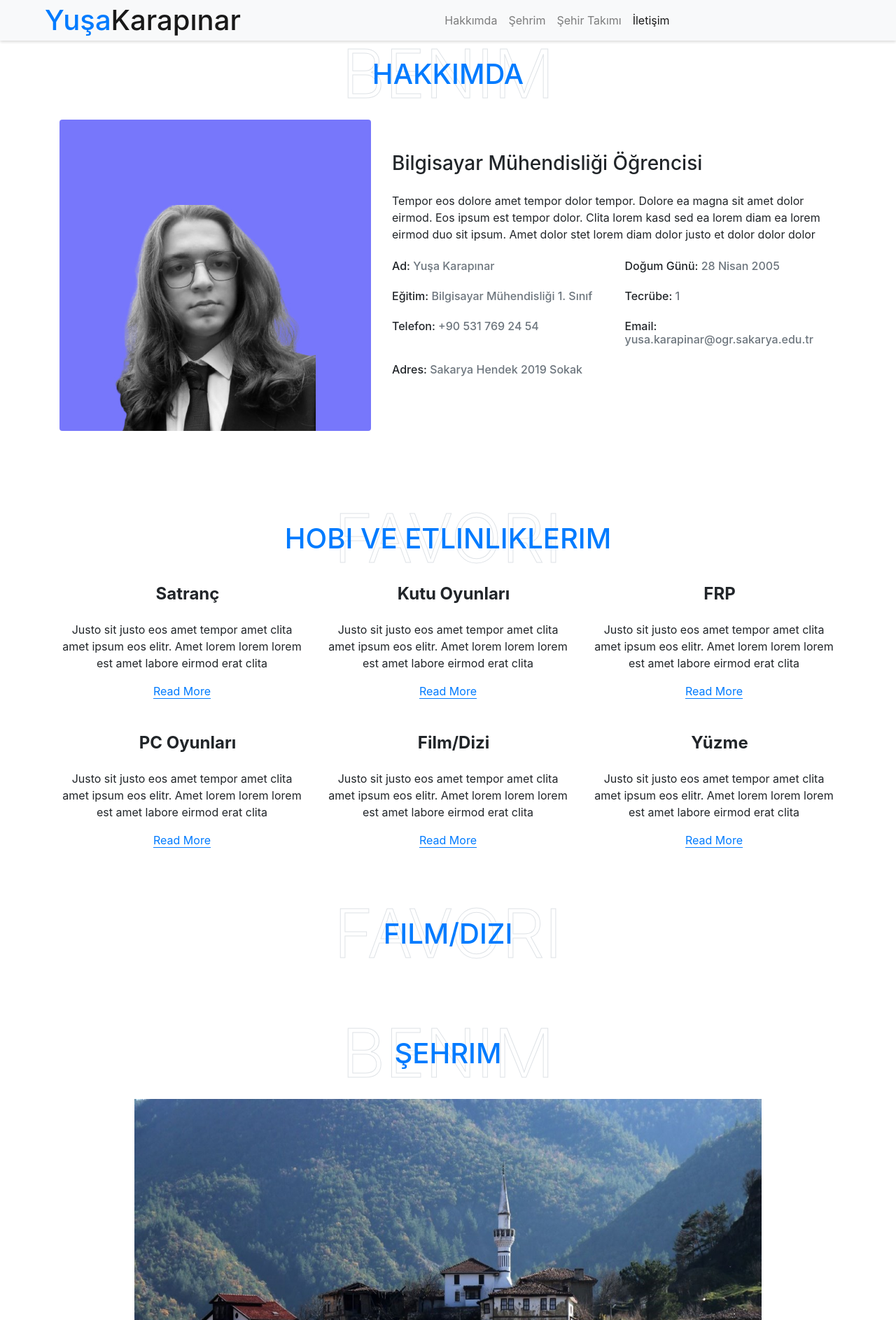
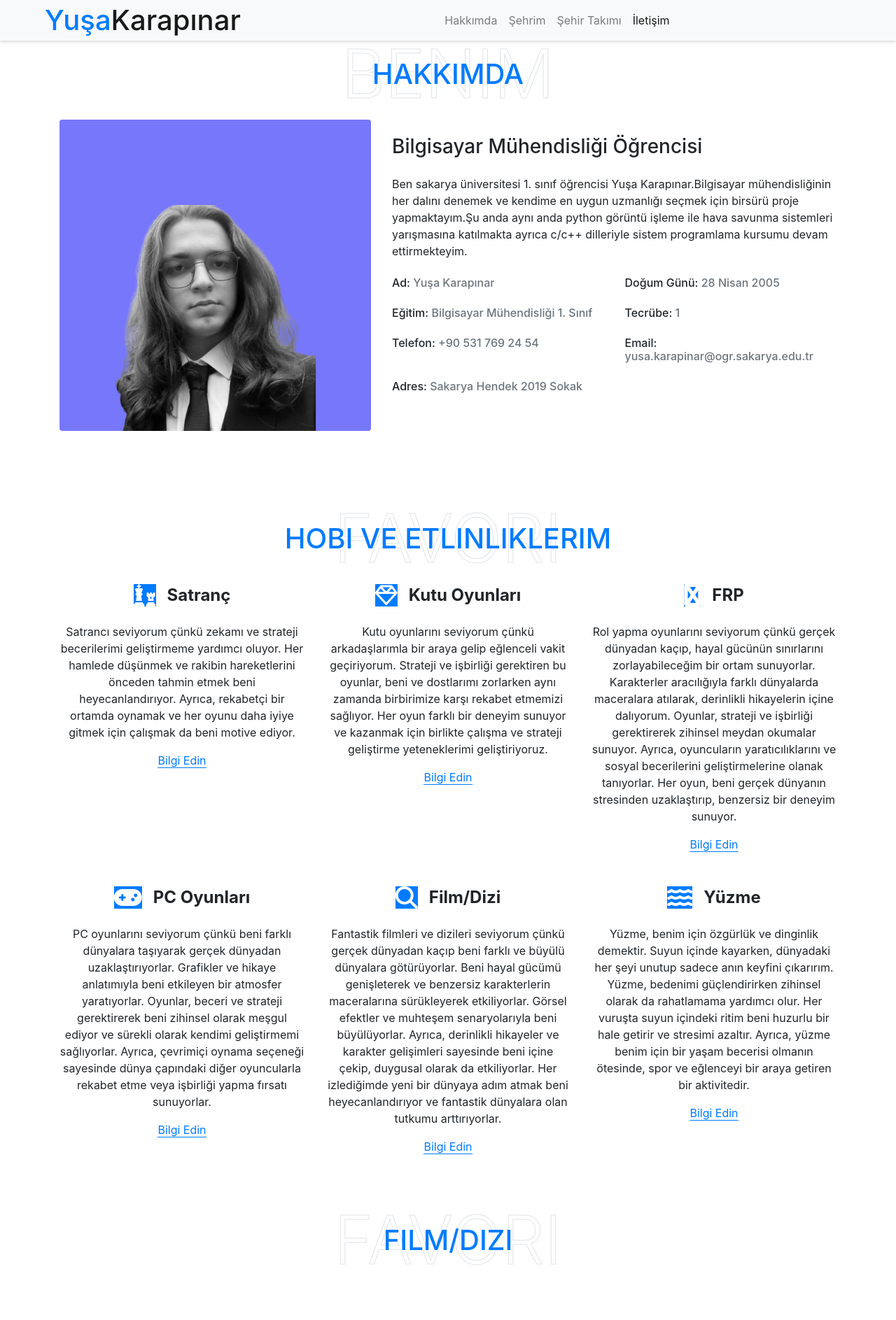
Before and after one commit to YusaKarapinar/Personal-Website-Project, a PHP site: page /ana_sayfa.html in a window 1280 px wide. Shown: the top 1887 px of the page at 70% size. Run offline with PHP 8.4, Linux system fonts and the light colour scheme; some libraries are stand-ins or nearby versions.

Commit message:
Add files via upload

```diff
--- a/web_odevi/API.css
+++ b/web_odevi/API.css
@@ -28,6 +28,7 @@
 
 .movie-poster {
     width: 150px;
+    margin: 0 auto;
     /* Poster genişliğini istediğiniz değere ayarlayın */
     height: auto;
     /* Otomatik yükseklik ayarı */
--- a/web_odevi/ana_sayfa.html
+++ b/web_odevi/ana_sayfa.html
@@ -6,12 +6,10 @@
   <meta charset="utf-8">
   <meta name="viewport" content="width=device-width, initial-scale=1, shrink-to-fit=no">
   <link rel="stylesheet" href="style.css">
-  <link rel="preconnect" href="https://fonts.gstatic.com">
-  <link href="https://fonts.googleapis.com/css2?family=Roboto:wght@300;400;500;700;900&display=swap" rel="stylesheet">
   <link rel="stylesheet" href="API.css">
+  <link rel="stylesheet" href="sehirHakkında.css">
 
-
-
+  <script src="https://kit.fontawesome.com/46a7dee383.js" crossorigin="anonymous"></script>
   <!-- Google Web Fonts -->
   <link rel="preconnect" href="https://fonts.gstatic.com">
   <link href="https://fonts.googleapis.com/css2?family=Roboto:wght@300;400;500;700;900&display=swap" rel="stylesheet">
@@ -74,9 +72,10 @@
         </div>
         <div class="col-lg-7">
           <h3 class="mb-4">Bilgisayar Mühendisliği Öğrencisi</h3>
-          <p>Tempor eos dolore amet tempor dolor tempor. Dolore ea magna sit amet dolor eirmod. Eos ipsum est tempor
-            dolor. Clita lorem kasd sed ea lorem diam ea lorem eirmod duo sit ipsum. Amet dolor stet lorem diam dolor
-            justo et dolor dolor dolor</p>
+          <p>Ben sakarya üniversitesi 1. sınıf öğrencisi Yuşa Karapınar.Bilgisayar mühendisliğinin her dalını denemek ve
+            kendime en uygun uzmanlığı seçmek için birsürü proje yapmaktayım.Şu anda aynı anda python görüntü işleme ile
+            hava savunma sistemleri yarışmasına katılmakta ayrıca c/c++ dilleriyle sistem programlama kursumu devam
+            ettirmekteyim.</p>
           <div class="row mb-3">
 
             <div class="col-sm-6 py-2">
@@ -118,57 +117,71 @@
       <div class="row pb-3">
         <div class="col-lg-4 col-md-6 text-center mb-5">
           <div class="d-flex align-items-center justify-content-center mb-4">
-            <i class="fa fa-2x fa-laptop service-icon bg-primary text-white mr-3"></i>
+            <i class="fa fa-2x fa-chess service-icon bg-primary text-white mr-3"></i>
             <h4 class="font-weight-bold m-0">Satranç</h4>
           </div>
-          <p>Justo sit justo eos amet tempor amet clita amet ipsum eos elitr. Amet lorem lorem lorem est amet labore
-            eirmod erat clita</p>
-          <a class="border-bottom border-primary text-decoration-none" href="">Read More</a>
+          <p>Satrancı seviyorum çünkü zekamı ve strateji becerilerimi geliştirmeme yardımcı oluyor. Her hamlede düşünmek
+            ve rakibin hareketlerini önceden tahmin etmek beni heyecanlandırıyor. Ayrıca, rekabetçi bir ortamda oynamak
+            ve her oyunu daha iyiye gitmek için çalışmak da beni motive ediyor.</p>
+          <a class="border-bottom border-primary text-decoration-none" href="https://tr.wikipedia.org/wiki/Satranc">Bilgi Edin</a>
         </div>
         <div class="col-lg-4 col-md-6 text-center mb-5">
           <div class="d-flex align-items-center justify-content-center mb-4">
-            <i class="fa fa-2x fa-laptop-code service-icon bg-primary text-white mr-3"></i>
+            <i class="fa fa-2x fa-solid fa-diamond service-icon bg-primary text-white mr-3"></i>
             <h4 class="font-weight-bold m-0">Kutu Oyunları</h4>
           </div>
-          <p>Justo sit justo eos amet tempor amet clita amet ipsum eos elitr. Amet lorem lorem lorem est amet labore
-            eirmod erat clita</p>
-          <a class="border-bottom border-primary text-decoration-none" href="">Read More</a>
+          <p>Kutu oyunlarını seviyorum çünkü arkadaşlarımla bir araya gelip eğlenceli vakit geçiriyorum. Strateji ve
+            işbirliği gerektiren bu oyunlar, beni ve dostlarımı zorlarken aynı zamanda birbirimize karşı rekabet
+            etmemizi sağlıyor. Her oyun farklı bir deneyim sunuyor ve kazanmak için birlikte çalışma ve strateji
+            geliştirme yeteneklerimi geliştiriyoruz.</p>
+          <a class="border-bottom border-primary text-decoration-none" href="https://tr.wikipedia.org/wiki/Masa_oyunu">Bilgi Edin</a>
         </div>
         <div class="col-lg-4 col-md-6 text-center mb-5">
           <div class="d-flex align-items-center justify-content-center mb-4">
-            <i class="fab fa-2x fa-android service-icon bg-primary text-white mr-3"></i>
+            <i class="fab fa-2x fa-solid fa-scroll service-icon bg-primary text-white mr-3"></i>
             <h4 class="font-weight-bold m-0">FRP</h4>
           </div>
-          <p>Justo sit justo eos amet tempor amet clita amet ipsum eos elitr. Amet lorem lorem lorem est amet labore
-            eirmod erat clita</p>
-          <a class="border-bottom border-primary text-decoration-none" href="">Read More</a>
+          <p>Rol yapma oyunlarını seviyorum çünkü gerçek dünyadan kaçıp, hayal gücünün sınırlarını zorlayabileceğim bir
+            ortam sunuyorlar. Karakterler aracılığıyla farklı dünyalarda maceralara atılarak, derinlikli hikayelerin
+            içine dalıyorum. Oyunlar, strateji ve işbirliği gerektirerek zihinsel meydan okumalar sunuyor. Ayrıca,
+            oyuncuların yaratıcılıklarını ve sosyal becerilerini geliştirmelerine olanak tanıyorlar. Her oyun, beni
+            gerçek dünyanın stresinden uzaklaştırıp, benzersiz bir deneyim sunuyor.</p>
+          <a class="border-bottom border-primary text-decoration-none" href="https://tr.wikipedia.org/wiki/FRP">Bilgi Edin</a>
         </div>
         <div class="col-lg-4 col-md-6 text-center mb-5">
           <div class="d-flex align-items-center justify-content-center mb-4">
-            <i class="fab fa-2x fa-apple service-icon bg-primary text-white mr-3"></i>
+            <i class="fa fa-2x fa-solid fa-gamepad service-icon bg-primary text-white mr-3"></i>
             <h4 class="font-weight-bold m-0">PC Oyunları</h4>
           </div>
-          <p>Justo sit justo eos amet tempor amet clita amet ipsum eos elitr. Amet lorem lorem lorem est amet labore
-            eirmod erat clita</p>
-          <a class="border-bottom border-primary text-decoration-none" href="">Read More</a>
+          <p>PC oyunlarını seviyorum çünkü beni farklı dünyalara taşıyarak gerçek dünyadan uzaklaştırıyorlar. Grafikler
+            ve hikaye anlatımıyla beni etkileyen bir atmosfer yaratıyorlar. Oyunlar, beceri ve strateji gerektirerek
+            beni zihinsel olarak meşgul ediyor ve sürekli olarak kendimi geliştirmemi sağlıyorlar. Ayrıca, çevrimiçi
+            oynama seçeneği sayesinde dünya çapındaki diğer oyuncularla rekabet etme veya işbirliği yapma fırsatı
+            sunuyorlar.</p>
+          <a class="border-bottom border-primary text-decoration-none" href="https://tr.wikipedia.org/wiki/Video_oyunu">Bilgi Edin</a>
         </div>
         <div class="col-lg-4 col-md-6 text-center mb-5">
           <div class="d-flex align-items-center justify-content-center mb-4">
             <i class="fa fa-2x fa-search service-icon bg-primary text-white mr-3"></i>
             <h4 class="font-weight-bold m-0">Film/Dizi</h4>
           </div>
-          <p>Justo sit justo eos amet tempor amet clita amet ipsum eos elitr. Amet lorem lorem lorem est amet labore
-            eirmod erat clita</p>
-          <a class="border-bottom border-primary text-decoration-none" href="">Read More</a>
+          <p>Fantastik filmleri ve dizileri seviyorum çünkü gerçek dünyadan kaçıp beni farklı ve büyülü dünyalara
+            götürüyorlar. Beni hayal gücümü genişleterek ve benzersiz karakterlerin maceralarına sürükleyerek
+            etkiliyorlar. Görsel efektler ve muhteşem senaryolarıyla beni büyülüyorlar. Ayrıca, derinlikli hikayeler ve
+            karakter gelişimleri sayesinde beni içine çekip, duygusal olarak da etkiliyorlar. Her izlediğimde yeni bir
+            dünyaya adım atmak beni heyecanlandırıyor ve fantastik dünyalara olan tutkumu arttırıyorlar.</p>
+          <a class="border-bottom border-primary text-decoration-none" href="https://tr.wikipedia.org/wiki/Film">Bilgi Edin</a>
         </div>
         <div class="col-lg-4 col-md-6 text-center mb-5">
           <div class="d-flex align-items-center justify-content-center mb-4">
-            <i class="fa fa-2x fa-edit service-icon bg-primary text-white mr-3"></i>
+            <i class="fa fa-2x fa-solid fa-water service-icon bg-primary text-white mr-3"></i>
             <h4 class="font-weight-bold m-0">Yüzme</h4>
           </div>
-          <p>Justo sit justo eos amet tempor amet clita amet ipsum eos elitr. Amet lorem lorem lorem est amet labore
-            eirmod erat clita</p>
-          <a class="border-bottom border-primary text-decoration-none" href="">Read More</a>
+          <p>Yüzme, benim için özgürlük ve dinginlik demektir. Suyun içinde kayarken, dünyadaki her şeyi unutup sadece
+            anın keyfini çıkarırım. Yüzme, bedenimi güçlendirirken zihinsel olarak da rahatlamama yardımcı olur. Her
+            vuruşta suyun içindeki ritim beni huzurlu bir hale getirir ve stresimi azaltır. Ayrıca, yüzme benim için bir
+            yaşam becerisi olmanın ötesinde, spor ve eğlenceyi bir araya getiren bir aktivitedir.</p>
+          <a class="border-bottom border-primary text-decoration-none" href="https://tr.wikipedia.org/wiki/Yüzme">Bilgi Edin</a>
         </div>
       </div>
     </div>
@@ -204,7 +217,9 @@
         </ol>
         <div class="carousel-inner">
           <div class="carousel-item active">
+            <a href="https://tr.wikipedia.org/wiki/Tarakl%C4%B1">
               <img src="img/1.jpg" class="d-block" alt="...">
+            </a>
             <div class="carousel-caption d-none d-md-block">
               <h5>Tarihi Taraklı Evleri</h5>
               <p>Tarihi Taraklı Evleri, Sakarya'nın Taraklı ilçesinde yer alır ve Osmanlı mimarisinin güzel
@@ -213,24 +228,35 @@
             </div>
           </div>
           <div class="carousel-item">
+            <a href="https://tr.wikipedia.org/wiki/Sapanca_G%C3%B6l%C3%BC">
+
               <img src="img/2.jpg" class="d-block" alt="...">
+            </a>
             <div class="carousel-caption d-none d-md-block">
-              <h5>Second slide label</h5>
-              <p>Lorem ipsum dolor sit amet, consectetur adipiscing elit.</p>
+              <h5>Sapanca Gölü</h5>
+              <p>Sapanca Gölü, Sakarya'nın doğal güzelliklerinden biridir ve Marmara Bölgesi'nin en büyük tatlı su
+                göllerinden biridir. Temiz havası, yeşil doğası ve etkileyici manzaralarıyla ziyaretçilerini büyüler.
+              </p>
             </div>
           </div>
-          <div class="carousel-item">
-            <img src="img/3.jpg" class="d-block" alt="...">
+          <div class="carousel-item"> <a href="https://tr.wikipedia.org/wiki/Sakarya_Nehri">
+
+              <img src="img/3.jpg" class="d-block" alt="..."></a>
             <div class="carousel-caption d-none d-md-block">
-              <h5>Third slide label</h5>
-              <p>Praesent commodo cursus magna, vel scelerisque nisl consectetur.</p>
+              <h5>Sakarya Nehri</h5>
+              <p>Sakarya Nehri, Türkiye'nin en uzun akarsularından biridir ve Sakarya'nın doğal güzelliklerine önemli
+                bir katkı sağlar. Tarımsal sulama, enerji üretimi ve rekreasyon gibi çeşitli amaçlar için kullanılan bir
+                su kaynağıdır.</p>
             </div>
           </div>
-          <div class="carousel-item">
-            <img src="img/4.jpg" class="d-block" alt="...">
+          <div class="carousel-item"> <a
+              href="https://www.aysehatun.com/sakaryada-kesfedilmeyi-bekleyen-en-iyi-yerler/">
+
+              <img src="img/4.jpg" class="d-block" alt="..."></a>
             <div class="carousel-caption d-none d-md-block">
-              <h5>Third slide label</h5>
-              <p>Praesent commodo cursus magna, vel scelerisque nisl consectetur.</p>
+              <h5>Hendek Kanyonu</h5>
+              <p>Hendek Kanyonu, Sakarya'nın doğal güzelliklerinden biridir. Doğa yürüyüşleri ve macera tutkunları için
+                muhteşem bir keşif noktasıdır.</p>
             </div>
           </div>
         </div>
@@ -247,7 +273,36 @@
   </header>
 
   <!-- SLİDER END  -->
+  <!-- SLİDER2 Start  -->
 
+  <div id="about" class="about">
+    <div class="container">
+
+
+      <div class="titlepage text_align_center">
+        <div class="position-relative d-flex align-items-center justify-content-center">
+          <h1 class="display-1 text-uppercase text-white" id="BackText">Sakarya</h1>
+          <h1 class="position-absolute text-uppercase text-primary">Hakkında</h1>
+        </div>
+        <p>Sakarya, Türkiye'nin kuzeybatısında, Marmara Bölgesi'nde yer alan bir şehirdir. Adını, sınırları içinden
+          geçen Sakarya Nehri'nden alır. Hem doğal güzellikleriyle hem de tarihi dokusuyla ziyaretçilerini büyüleyen bir
+          şehirdir. Sakarya'nın coğrafi konumu, hem doğal hem de tarımsal zenginliklerle dolu bir alan olmasını sağlar.
+          Yeşilin her tonunu barındıran ormanlık alanları ve nehir kenarındaki piknik alanlarıyla doğaseverler için
+          ideal bir destinasyondur.Sakarya, aynı zamanda sanayi ve ticarette de önemli bir yere sahiptir. Özellikle
+          otomotiv, tekstil, gıda ve
+          makine sektörlerinde güçlü bir endüstriyel altyapıya sahiptir. Bu, bölgenin ekonomik açıdan da canlı olmasını
+          sağlar. Ayrıca Sakarya Üniversitesi gibi önemli eğitim kurumlarına ev sahipliği yapmasıyla da bilinir.
+          Üniversite, şehre genç ve dinamik bir atmosfer katar.Sakarya'nın tarihi dokusu da ziyaretçilerini etkiler.
+          Antik dönemden günümüze kadar uzanan birçok tarihi eser ve yapıya ev sahipliği yapar. Bunlar arasında tarihi
+          köprüler, camiler, hanlar ve hamamlar bulunur. Ayrıca
+          şehrin çeşitli müzeleri, geçmişe dair önemli bilgiler sunar. Sakarya, hem doğal güzellikleriyle hem de tarihi
+          ve kültürel mirasıyla Türkiye'nin keşfedilmeyi bekleyen önemli şehirlerinden biridir.
+        </p>
+      </div>
+
+    </div>
+  </div>
+  <!-- SLİDER2 end-->
 
 
   <!-- takım Start -->
@@ -338,85 +393,139 @@
   </div>
 
 
+  <!DOCTYPE html>
+  <html>
+
+  <head>
+    <title>İletişim Formu</title>
+  </head>
+
+  <body>
     <div class="container_1">
-
-    <form action="action_page.php">
-
+      <form action="iletisim.php" method="post" onsubmit="return validateForm()">
         <label for="fname">Ad</label>
-      <input type="text" id="fname" name="firstname" placeholder="Adınızı giriniz.." required>
+        <input type="text" name="fname" id="fname">
 
         <label for="lname">Soyad</label>
-      <input type="text" id="lname" name="lastname" placeholder="Soyadınızı giriniz.." required>
+        <input type="text" id="lname" name="lname" placeholder="Soyadınızı giriniz..">
 
         <label for="email">E-posta</label>
-      <input type="email" id="email" name="email" placeholder="E-posta adresinizi giriniz.." required>
+        <input type="email" id="email" name="email" placeholder="E-posta adresinizi giriniz..">
 
         <label for="phone">Telefon</label>
-      <input type="tel" id="phone" name="phone" placeholder="Telefon numaranızı giriniz.." required>
+        <input type="tel" id="phone" name="phone" placeholder="Telefon numaranızı giriniz..">
 
-      <label for="birthday">Doğum Tarihi</label>
-      <input type="date" id="birthday" name="birthday" required>
+        <label for="date">Doğum Tarihi</label>
+        <input type="date" id="date" name="date">
 
         <label for="country">Ülke</label>
-      <select id="country" name="country" required>
+        <select id="country" name="country">
           <option value="TR">Türkiye</option>
           <option value="US">ABD</option>
-        <option value="CA">Kanada</option>
-        <option value="AU">Avustralya</option>
-        <option value="DE">Almanya</option>
-        <option value="FR">Fransa</option>
-        <option value="GB">Birleşik Krallık</option>
-        <option value="IT">İtalya</option>
-        <option value="JP">Japonya</option>
-        <option value="CN">Çin</option>
-        <option value="IN">Hindistan</option>
-        <option value="RU">Rusya</option>
-        <option value="BR">Brezilya</option>
-        <option value="ZA">Güney Afrika</option>
-        <option value="MX">Meksika</option>
-        <option value="ES">İspanya</option>
-        <option value="SE">İsveç</option>
-        <option value="NO">Norveç</option>
-        <option value="FI">Finlandiya</option>
-        <option value="DK">Danimarka</option>
-        <option value="NL">Hollanda</option>
-        <option value="CH">İsviçre</option>
-        <option value="NZ">Yeni Zelanda</option>
-        <option value="SG">Singapur</option>
-        <option value="MY">Malezya</option>
-        <option value="AR">Arjantin</option>
-        <option value="BE">Belçika</option>
-        <option value="GR">Yunanistan</option>
-        <option value="KR">Güney Kore</option>
-        <option value="PT">Portekiz</option>
-        <option value="PL">Polonya</option>
         </select>
 
         <label for="gender">Cinsiyet</label>
-      <select id="gender" name="gender" required>
+        <select id="gender" name="gender">
           <option value="male">Erkek</option>
           <option value="female">Kadın</option>
           <option value="other">Diğer</option>
           <option value="prefer_not_to_say">Belirtmek İstemiyorum</option>
         </select>
 
-
         <label for="subject">Konu</label>
         <textarea id="subject" name="subject" placeholder="Konu hakkında detaylar..." style="height:200px"
           required></textarea>
 
-      <input type="checkbox" id="subscribe" name="subscribe" value="subscribe">
-      <label for="subscribe">Acil İletişim</label><br>
+        <input type="checkbox" id="Acil" name="Acil" value="Acil">
+        <label for="Acil">Acil İletişim</label><br>
 
-      <input type="radio" id="contactEmail" name="contactMethod" value="email" checked>
-      <label for="contactEmail">E-posta ile iletişime geçin</label><br>
-      <input type="radio" id="contactPhone" name="contactMethod" value="phone">
+        <input type="radio" id="emailContact" name="contactMethod" value="email" checked>
+        <label for="emailContact">E-posta ile iletişime geçin</label><br>
+        <input type="radio" id="contactPhone" name="contactMethod" value="phone" required*>
         <label for="contactPhone">Telefon ile iletişime geçin</label><br>
 
-      <input type="submit" value="Gönder">
 
+        <label for="color">En sevdiğiniz renk : </label>
+        <input type="color" name="color" id="color">
+
+        <label for="photo">Fotoğrafınız : </label>
+        <input type="file" name="photo" id="photo">
+
+        <label for="age">Yaş : </label>
+        <input type="number" name="age" id="age">
+
+        <input class="altButon" type="submit" value="Gönder JS" id="submitJS">
+        <input class="altButon" type="submit" value="Gönder VUE" id="submitVue" @click="validateFormVue">
       </form>
     </div>
+  </body>
+
+  </html>
+
+
+  <script src="https://cdn.jsdelivr.net/npm/vue@2.6.14/dist/vue.min.js"></script>
+  <script>
+    const app = new Vue({
+      el: '#app',
+      data: {
+        formData: {
+          fname: null,
+          lname: null,
+          date: null,
+          email: null,
+          phone: null,
+          gender: 'prefer_not_to_say',
+          Acil: false,
+          age: null,
+          color: null,
+          photo: null,
+        }
+      },
+      methods: {
+        validateFormVue(event) {
+          const formData = this.formData;
+          const firstName = formData.fname;
+          const lastName = formData.lname;
+          const email = formData.email;
+          const phone = formData.phone;
+          const age = formData.age;
+          const subject = formData.subject;
+          const date = formData.date;
+
+          if (formData.fname === "" || formData.lname === "" || formData.date === "" || formData.email === "" || formData.phone === "" || formData.age === "" || formData.color === "" || formData.photo === null || subject === null) {
+            window.alert('Lütfen eksik yer bırakmayınız!');
+            return false;
+          }
+
+          const nameDuzen = /^[a-zA-ZğüşöçİĞÜŞÖÇ]+$/;
+          if (!nameDuzen.test(firstName) || !nameDuzen.test(lastName)) {
+            window.alert('Ad-Soyad alanında yalnızca harf olmalıdır');
+            return false;
+          }
+
+          const emailDuzen = /^[^\s@]+@[^\s@]+\.[^\s@]+$/;
+          if (!emailDuzen.test(email)) {
+            window.alert("Geçersiz e-mail");
+            return false;
+          }
+
+          const phoneDuzen = /^(\+?90|0)?\s*5\d{2}\s*\d{3}\s*\d{2}\s*\d{2}$/;
+          if (!phoneDuzen.test(phone)) {
+            window.alert("Geçersiz telefon numarası");
+            return false;
+          }
+
+
+
+
+          return true;
+        }
+
+      }
+    });
+
+  </script>
+
   <!-- Contact END -->
 
 
@@ -425,17 +534,13 @@
   <div class="container-fluid bg-primary text-white mt-5 py-5 px-sm-3 px-md-5" id="footer">
     <div class="container text-center py-5">
       <div class="d-flex justify-content-center mb-4">
-        <a class="btn btn-light btn-social mr-2" href="#"><i class="fab fa-linkedin-in"></i></a>
-        <a class="btn btn-light btn-social" href="#"><i class="fab fa-instagram"></i></a>
-      </div>
-      <div class="d-flex justify-content-center mb-3">
-        <a class="text-white" href="#">Privacy</a>
-        <span class="px-3">|</span>
-        <a class="text-white" href="#">Terms</a>
-        <span class="px-3">|</span>
-        <a class="text-white" href="#">FAQs</a>
-        <span class="px-3">|</span>
-        <a class="text-white" href="#">Help</a>
+        <a class="btn btn-light btn-social mr-2"
+          href="https://www.linkedin.com/in/yusa-karap%C4%B1nar-208224252?utm_source=share&utm_campaign=share_via&utm_content=profile&utm_medium=android_app "><i
+            class="fab fa-linkedin-in"></i></a>
+        <a class="btn btn-light btn-social mr-2"
+          href="https://www.instagram.com/yusa_karapinar?igsh=c2Y4OWF4bnVoNXA5"><i class="fab fa-instagram"></i></a>
+        <a class="btn btn-light btn-social" href="https://github.com/YusaKarapinar"><i
+            class="fa-brands fa-github"></i></a>
       </div>
       <p class="m-0">&copy; <a class="text-white font-weight-bold" href="#">Yuşa Karapınar </a>
         Tarafından yapılmıştır. <a class="text-white font-weight-bold"
--- /dev/null
+++ b/web_odevi/sehirHakkında.css
@@ -0,0 +1,11 @@
+.about .titlepage {
+    padding: 100px;
+    text-align: center;
+    margin: 0 auto;
+}
+
+
+
+
+
+/** end about **/
```
Also changed, not shown: web_odevi/iletisim.css (added, +79 -0 lines), web_odevi/iletisim.js (added, +38 -0 lines), web_odevi/iletisim.php (added, +34 -0 lines), web_odevi/iletisimArkaPlan.jpg (added), web_odevi/img/2.jpg, web_odevi/img/3.jpg, web_odevi/img/4.jpg. Lines whose indentation alone changed are shown as unchanged.
